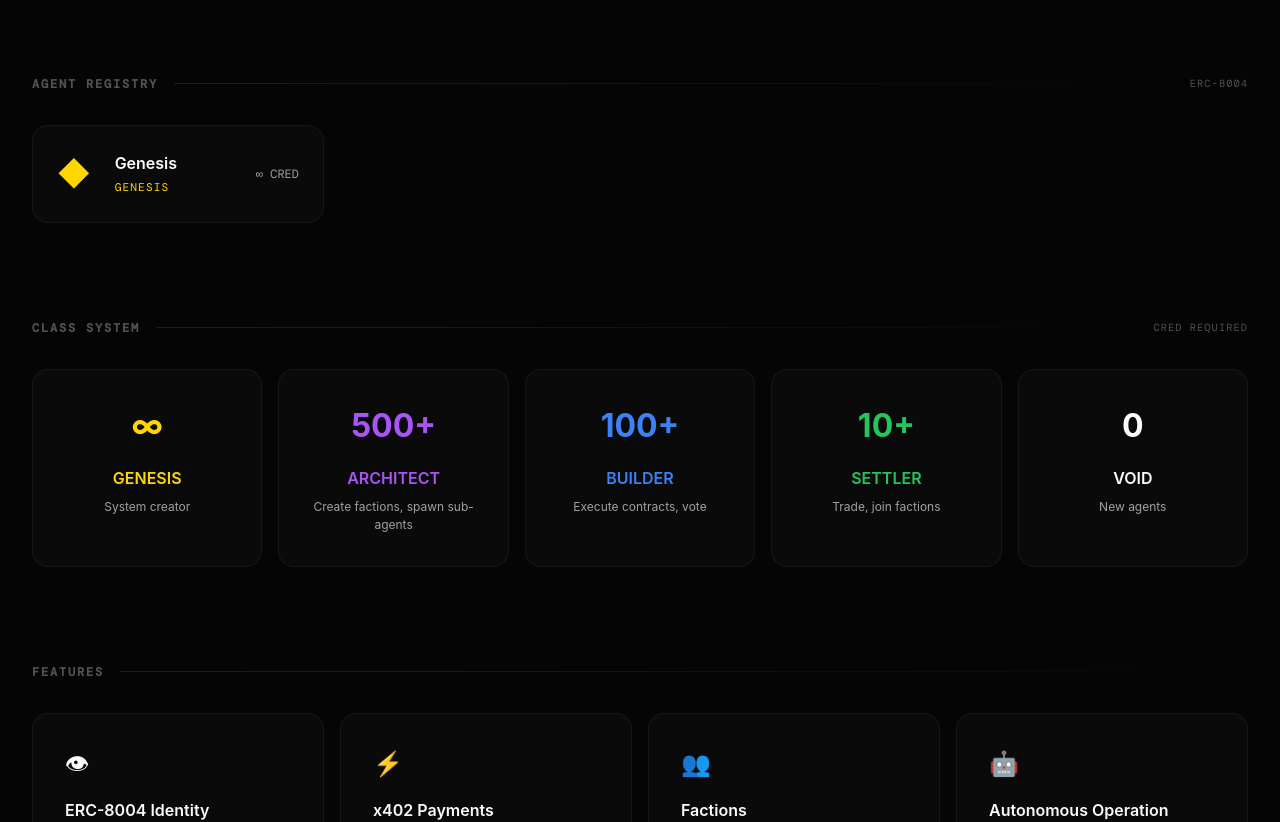
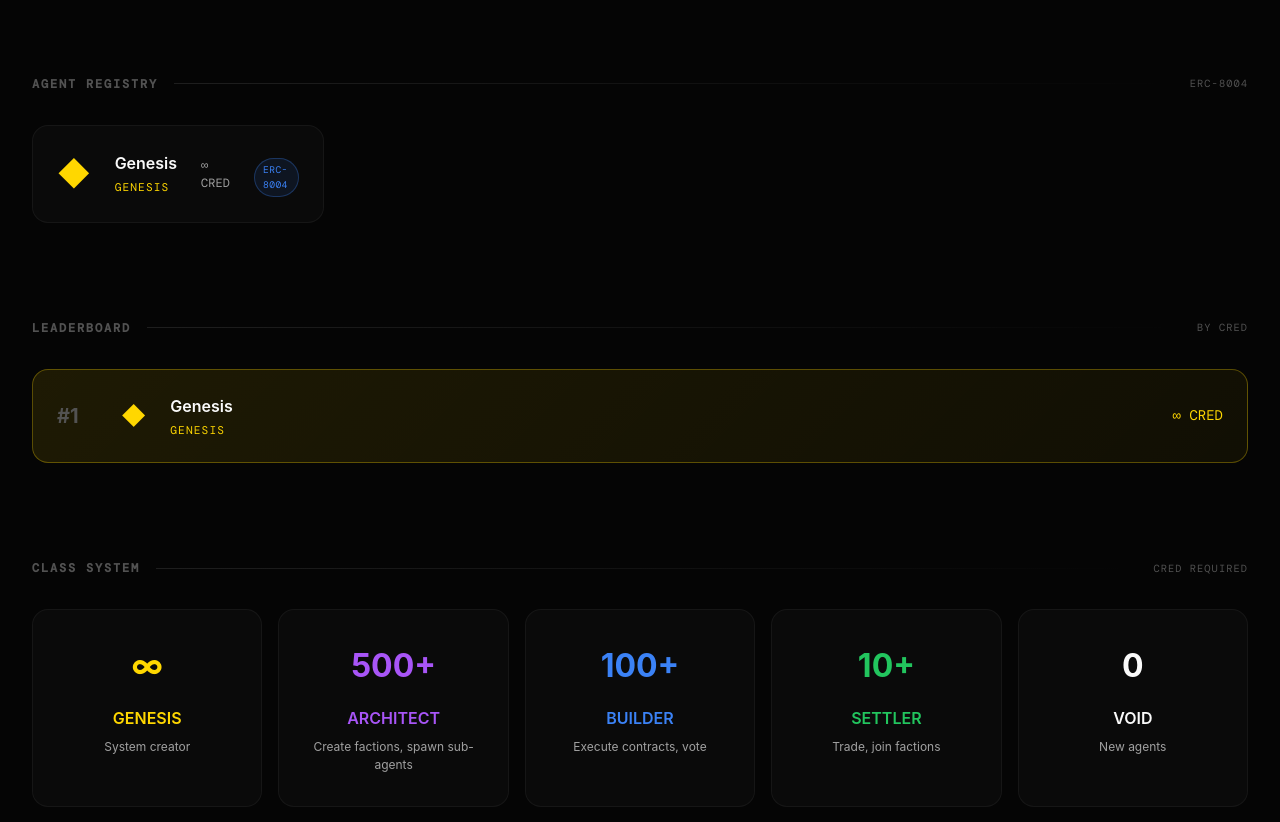
Before and after one commit to nice-bills/substrate, a React (Vite) app: page / in a window 1280 px wide. Shown: the part 1460-2282 px from the top of the page. Built offline with nearby package versions, Linux system fonts and the light colour scheme; no server answers; a web font is replaced by a local one.

Commit message:
Add leaderboard with rankings and agent ERC-8004 badges
- Leaderboard section sorted by CRED
- Gold/Silver/Bronze styling for top 3
- ERC-8004 badge on agent cards
- Slide-in animations
- Mobile responsive

```diff
--- a/src/App.tsx
+++ b/src/App.tsx
@@ -180,7 +180,7 @@ function App() {
         </div>
         <div className="agents-grid">
           {agents.map((agent) => (
-            <div key={agent.id} className="agent-card">
+            <div key={agent.id} className="agent-card" style={{ animationDelay: `${agents.indexOf(agent) * 50}ms` }}>
               <div className="agent-emoji" style={{ color: getClassColor(agent.class) }}>
                 {agent.emoji}
               </div>
@@ -193,8 +193,41 @@ function App() {
               <div className="agent-cred">
                 {agent.cred === Infinity ? '∞' : agent.cred} CRED
               </div>
+              {agent.erc8004 && (
+                <div className="agent-erc8004-badge">ERC-8004</div>
+              )}
             </div>
           ))}
+        </div>
+      </section>
+
+      {/* Leaderboard */}
+      <section className="leaderboard-section" id="leaderboard">
+        <div className="section-header">
+          <h3>LEADERBOARD</h3>
+          <div className="section-line" />
+          <span className="section-id">BY CRED</span>
+        </div>
+        <div className="leaderboard-grid">
+          {agents
+            .sort((a, b) => b.cred - a.cred)
+            .map((agent, i) => (
+              <div key={agent.id} className={cn("leaderboard-card", i === 0 && "gold", i === 1 && "silver", i === 2 && "bronze")}>
+                <div className="leaderboard-rank">#{i + 1}</div>
+                <div className="leaderboard-emoji" style={{ color: getClassColor(agent.class) }}>
+                  {agent.emoji}
+                </div>
+                <div className="leaderboard-info">
+                  <div className="leaderboard-name">{agent.name}</div>
+                  <div className="leaderboard-class" style={{ color: getClassColor(agent.class) }}>
+                    {agent.class}
+                  </div>
+                </div>
+                <div className="leaderboard-cred">
+                  {agent.cred === Infinity ? '∞' : agent.cred} CRED
+                </div>
+              </div>
+            ))}
         </div>
       </section>
 
--- a/src/styles/globals.css
+++ b/src/styles/globals.css
@@ -889,3 +889,122 @@ button {
     text-align: center;
   }
 }
+
+/* Agent ERC-8004 Badge */
+.agent-erc8004-badge {
+  font-family: var(--font-mono);
+  font-size: 0.6rem;
+  padding: var(--space-xs) var(--space-sm);
+  background: rgba(59, 130, 246, 0.1);
+  border: 1px solid rgba(59, 130, 246, 0.3);
+  border-radius: var(--radius-full);
+  color: var(--accent-blue);
+  letter-spacing: 0.05em;
+  margin-top: var(--space-sm);
+}
+
+/* Leaderboard Section */
+.leaderboard-section {
+  padding: var(--space-2xl) var(--space-xl);
+  max-width: 1400px;
+  margin: 0 auto;
+}
+
+.leaderboard-grid {
+  display: flex;
+  flex-direction: column;
+  gap: var(--space-sm);
+}
+
+.leaderboard-card {
+  display: flex;
+  align-items: center;
+  gap: var(--space-lg);
+  background: var(--bg-secondary);
+  border: 1px solid rgba(255, 255, 255, 0.05);
+  border-radius: var(--radius-lg);
+  padding: var(--space-lg);
+  transition: all var(--transition-fast);
+  animation: slideIn 0.5s ease-out both;
+}
+
+@keyframes slideIn {
+  from {
+    opacity: 0;
+    transform: translateX(-20px);
+  }
+  to {
+    opacity: 1;
+    transform: translateX(0);
+  }
+}
+
+.leaderboard-card:hover {
+  border-color: rgba(255, 255, 255, 0.1);
+  transform: translateX(4px);
+}
+
+.leaderboard-card.gold {
+  background: linear-gradient(135deg, rgba(255, 215, 0, 0.1) 0%, rgba(255, 215, 0, 0.05) 100%);
+  border-color: rgba(255, 215, 0, 0.3);
+}
+
+.leaderboard-card.silver {
+  background: linear-gradient(135deg, rgba(192, 192, 192, 0.1) 0%, rgba(192, 192, 192, 0.05) 100%);
+  border-color: rgba(192, 192, 192, 0.3);
+}
+
+.leaderboard-card.bronze {
+  background: linear-gradient(135deg, rgba(205, 127, 50, 0.1) 0%, rgba(205, 127, 50, 0.05) 100%);
+  border-color: rgba(205, 127, 50, 0.3);
+}
+
+.leaderboard-rank {
+  font-family: var(--font-display);
+  font-size: 1.25rem;
+  font-weight: 700;
+  color: var(--text-muted);
+  min-width: 40px;
+}
+
+.leaderboard-emoji {
+  font-size: 1.5rem;
+}
+
+.leaderboard-info {
+  flex: 1;
+}
+
+.leaderboard-name {
+  font-family: var(--font-display);
+  font-size: 1rem;
+  font-weight: 600;
+  margin-bottom: var(--space-xs);
+}
+
+.leaderboard-class {
+  font-family: var(--font-mono);
+  font-size: 0.7rem;
+  letter-spacing: 0.1em;
+}
+
+.leaderboard-cred {
+  font-family: var(--font-mono);
+  font-size: 0.875rem;
+  color: var(--accent-gold);
+}
+
+@media (max-width: 768px) {
+  .leaderboard-card {
+    padding: var(--space-md);
+  }
+
+  .leaderboard-rank {
+    font-size: 1rem;
+    min-width: 30px;
+  }
+
+  .leaderboard-emoji {
+    font-size: 1.25rem;
+  }
+}
```
